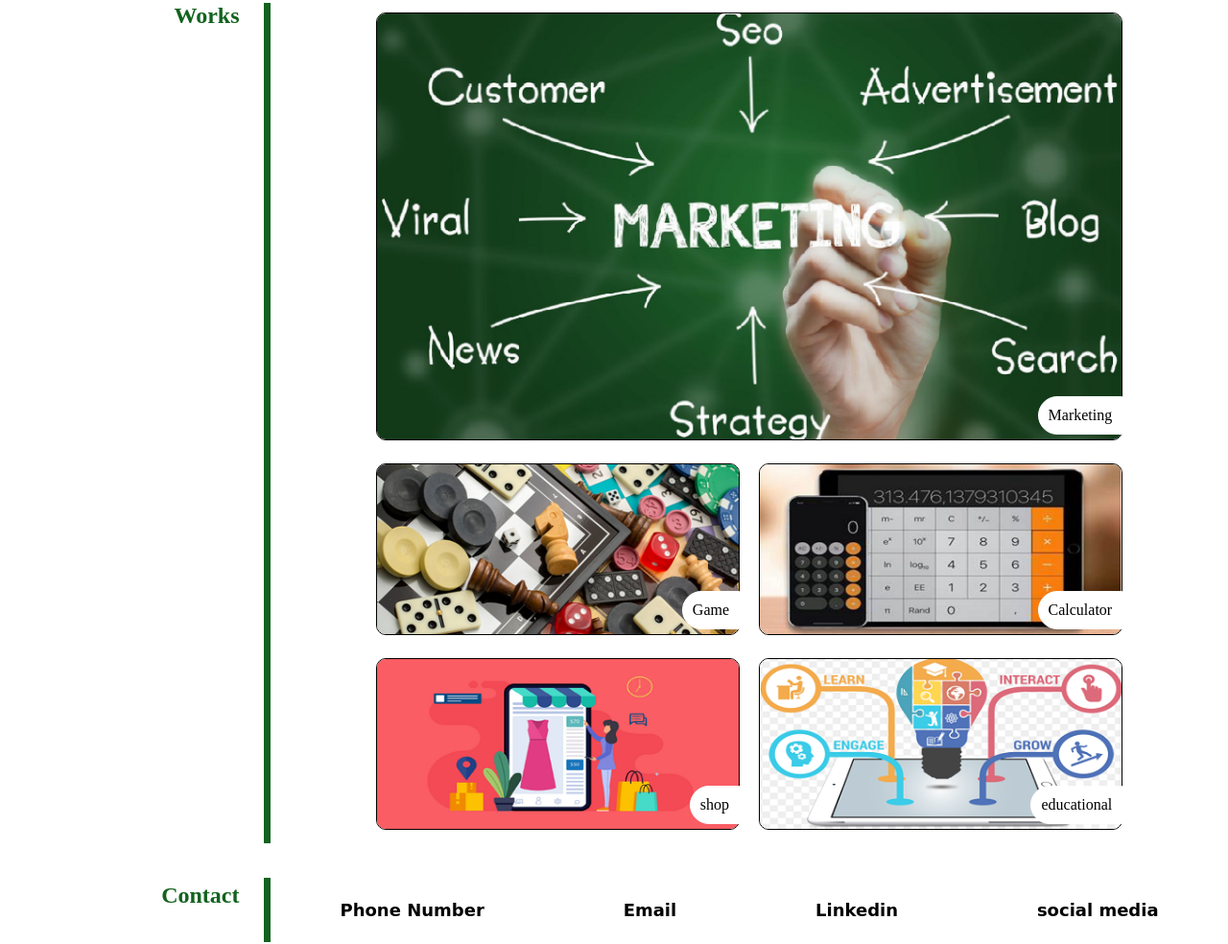
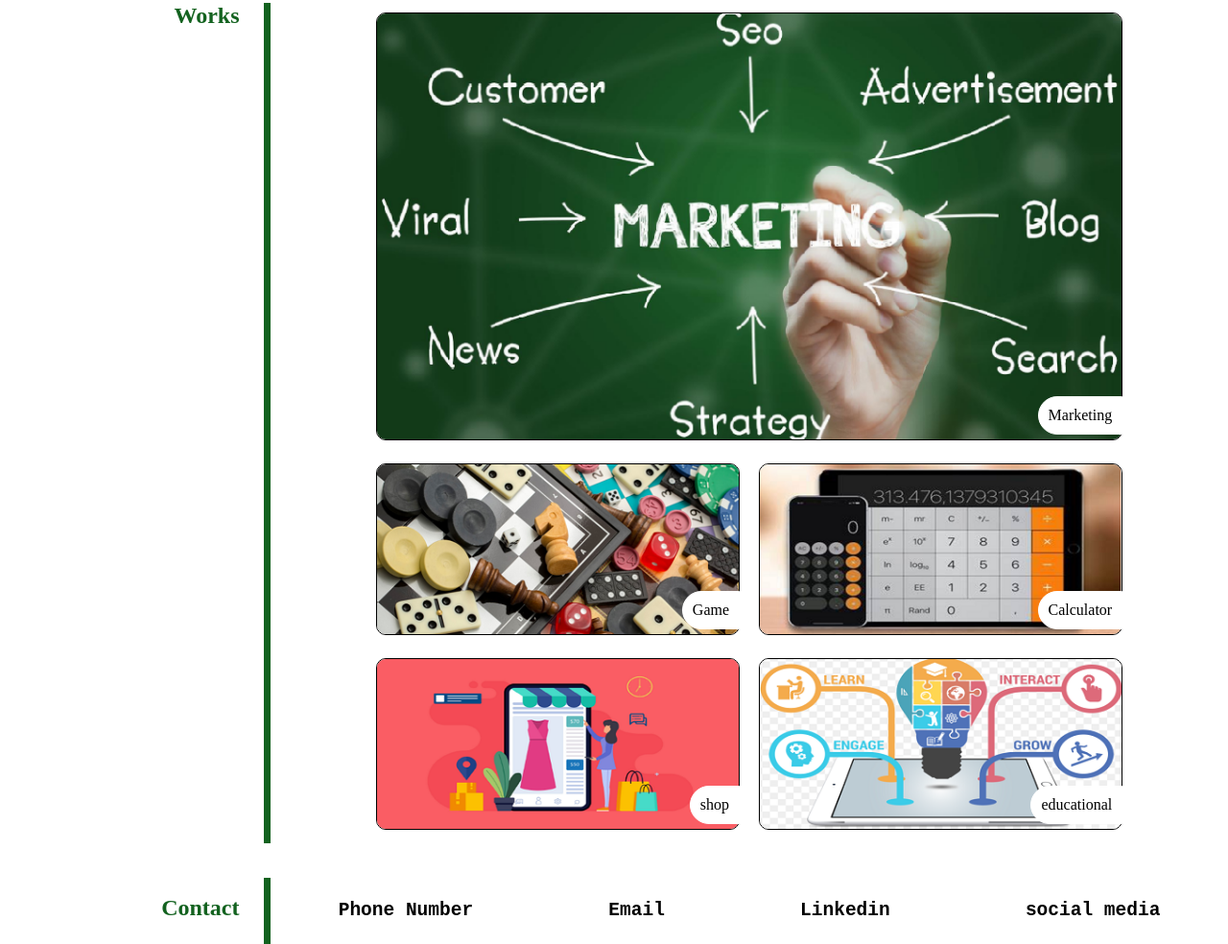
Before and after one commit to Golnaz8/challenge2-portfolio, a plain HTML site: page index.html in a window 1280 px wide. Shown: the part 428-1412 px from the top of the page at 96% size. Drawn offline with Linux system fonts and the light colour scheme.

Commit message:
added README file

```diff
--- a/assets/css/style.css
+++ b/assets/css/style.css
@@ -159,9 +159,12 @@ aside {
     justify-content: space-around;
 }
 .nav-footer a {
-    font-size: large;
+    font-size: 150%;
     font-weight: 900;
-    font-family: cursive;
+    font-family: monospace;
+}
+#section-three {
+    padding-top: 5%;
 }
 /* style for different screen sizes */
   @media screen and (max-width: 768px){
```
Also changed, not shown: assets/images/minion.png (deleted), 1 other file. Lines whose indentation alone changed are shown as unchanged.
